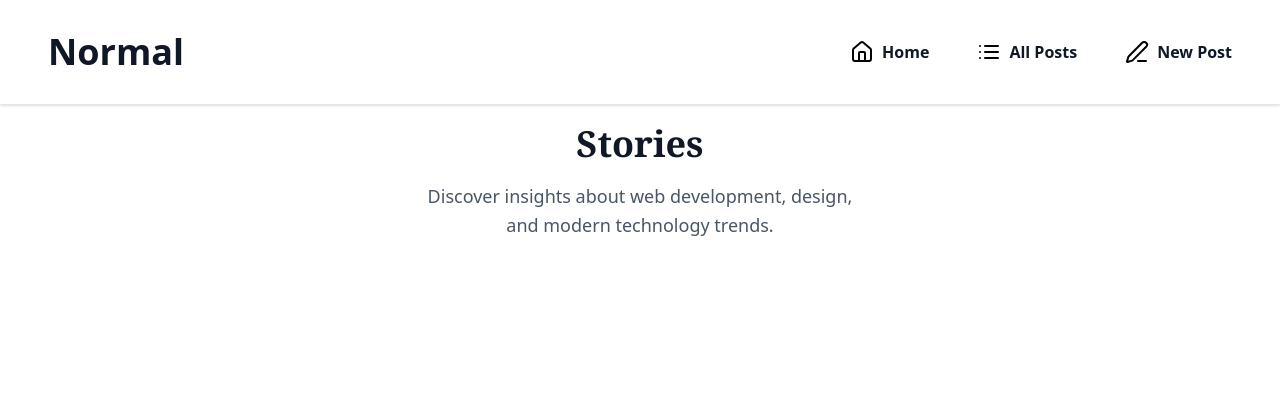
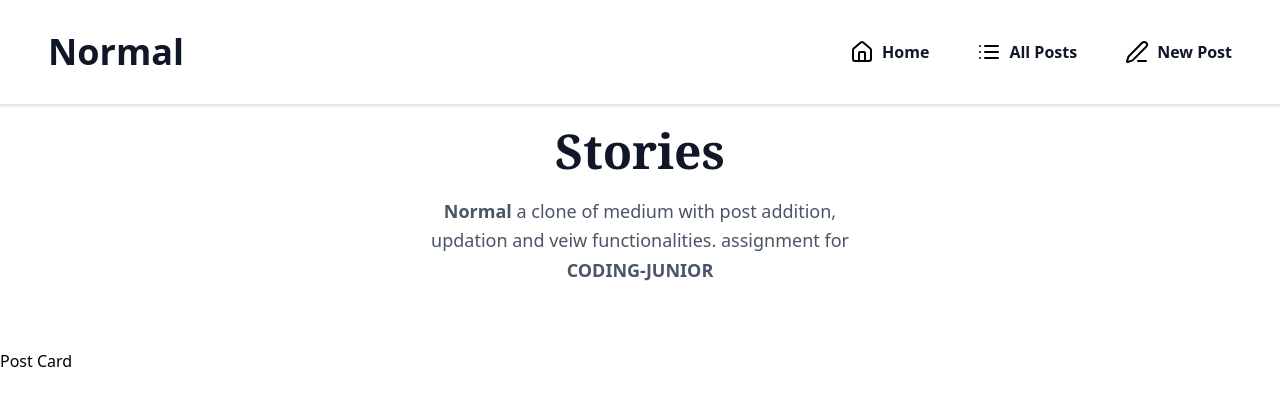
Before and after one commit to Mohfazam/Normal, a React (Vite) app in the folder Frontend/: page /allPosts in a window 1280 px wide. Shown: the top 406 px of the page. Built offline with nearby package versions, Linux system fonts and the light colour scheme.

Commit message:
All Posts header

```diff
--- a/Frontend/src/Components/PostCard.tsx
+++ b/Frontend/src/Components/PostCard.tsx
@@ -0,0 +1,6 @@
+
+export const PostCard = () => {
+    return(
+        <div>Post Card</div>
+    )
+}
--- a/Frontend/src/Pages/AllPosts.tsx
+++ b/Frontend/src/Pages/AllPosts.tsx
@@ -1,4 +1,5 @@
 import { Navbar } from "../Components/Navbar"
+import { PostCard } from "../Components/PostCard"
 
 export const AllPosts = () => {
     return(
@@ -9,12 +10,16 @@ export const AllPosts = () => {
 
 
             <div className="flex flex-col justify-center items-center mb-16">
-                <div className="text-4xl font-bold text-gray-900 font-serif m-4 leading-tight">
+                <div className="text-5xl font-bold text-gray-900 font-serif m-4 leading-tight">
                     <h1>Stories</h1>
                 </div>
                 <div className="text-wrap text-center w-108">
-                    <span className="text-lg text-gray-600 max-w-xl mx-auto leading-relaxed">Discover insights about web development, design, and modern technology trends.</span>
+                    <span className="text-lg text-gray-600 max-w-xl mx-auto leading-relaxed"><strong>Normal</strong> a clone of medium with post addition, updation and veiw functionalities. assignment for <strong>CODING-JUNIOR</strong></span>
                 </div>
+            </div>
+
+            <div>
+                <PostCard />
             </div>
         </div>
     )
```
